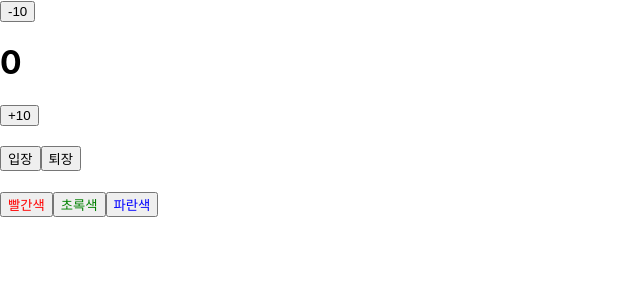
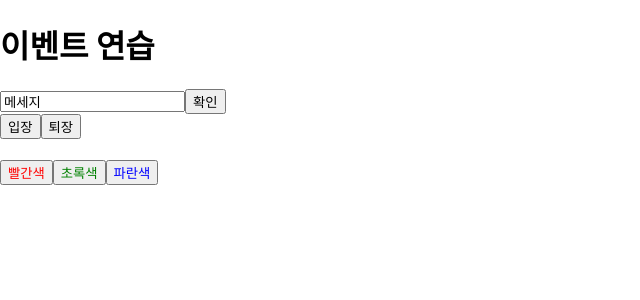
Before and after one commit to jsgkim/react-study, a React (Create React App) app: page / in a window 1280 px wide. Shown: the top 300 px of the page, without its empty margins (0-640 px from the left). Built offline with nearby package versions, Linux system fonts and the light colour scheme.

Commit message:
이벤트 연습

```diff
--- a/src/App.js
+++ b/src/App.js
@@ -1,12 +1,11 @@
 import "./App.css";
 import Say from "./Say";
-import Counter2 from "./Counter2";
+import EventPractice from "./EventPractice";
 
 const App = () => {
   return (
     <>
-      <Counter2></Counter2>
-      <br />
+      <EventPractice></EventPractice>
       <Say></Say>
     </>
   );
--- /dev/null
+++ b/src/EventPractice.js
@@ -0,0 +1,36 @@
+import { Component } from "react";
+
+class EventPractice extends Component {
+    state = {
+        message: '메세지'
+    }
+    render() {
+        return (
+            <div>
+                <h1>이벤트 연습</h1>
+                <input
+                    type="text"
+                    name="message"
+                    placeholder="아무거나 입력해 보세요"
+                    value={this.state.message}
+                    onChange={
+                        (e)=> {
+                            this.setState({message: e.target.value});
+                        }
+                    }
+                >
+                </input>
+                <button onClick={
+                    ()=>{
+                        alert(this.state.message);
+                        this.setState({message:''});
+                    }
+                }>
+                    확인
+                </button>
+            </div>
+        )
+    }
+}
+
+export default EventPractice;
```
